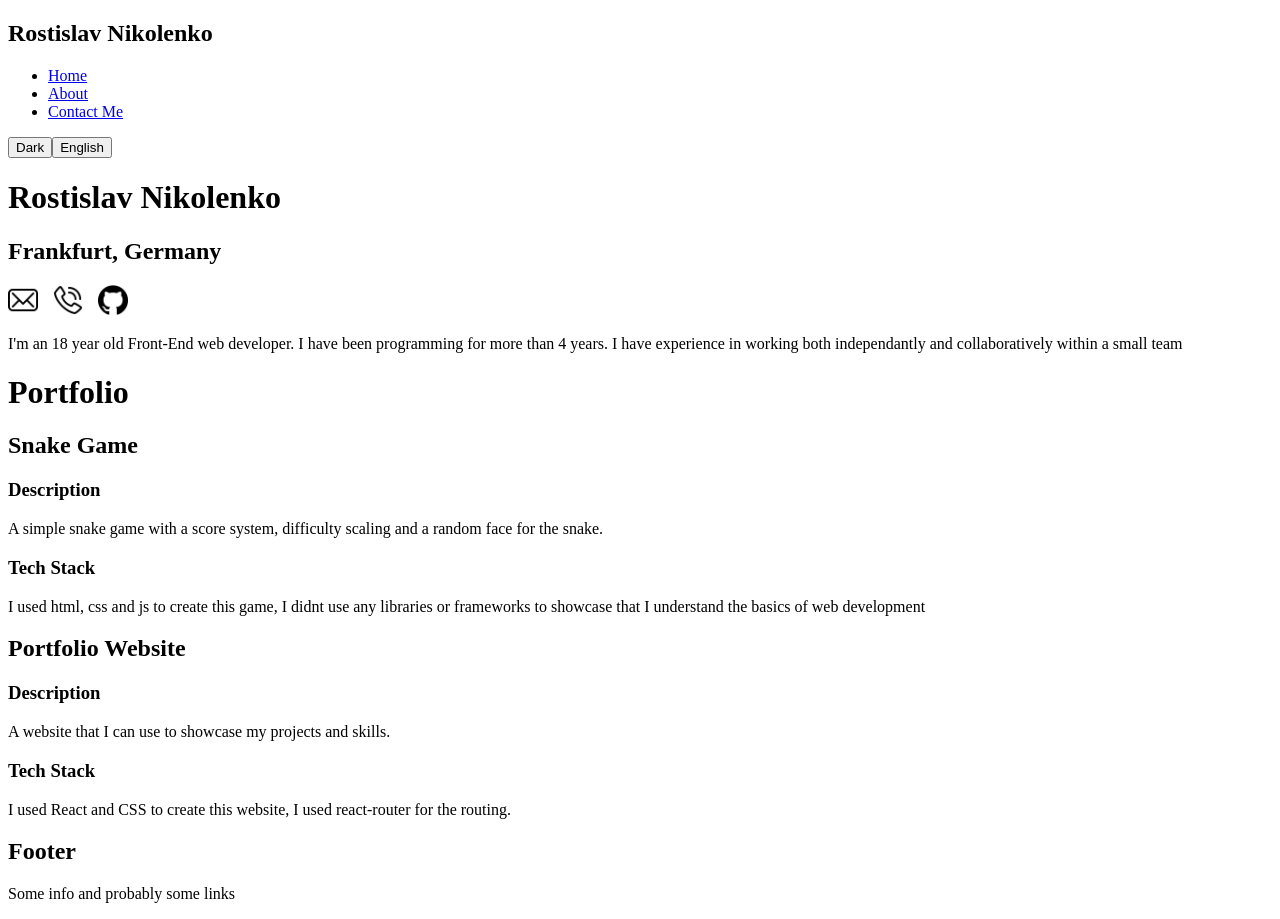
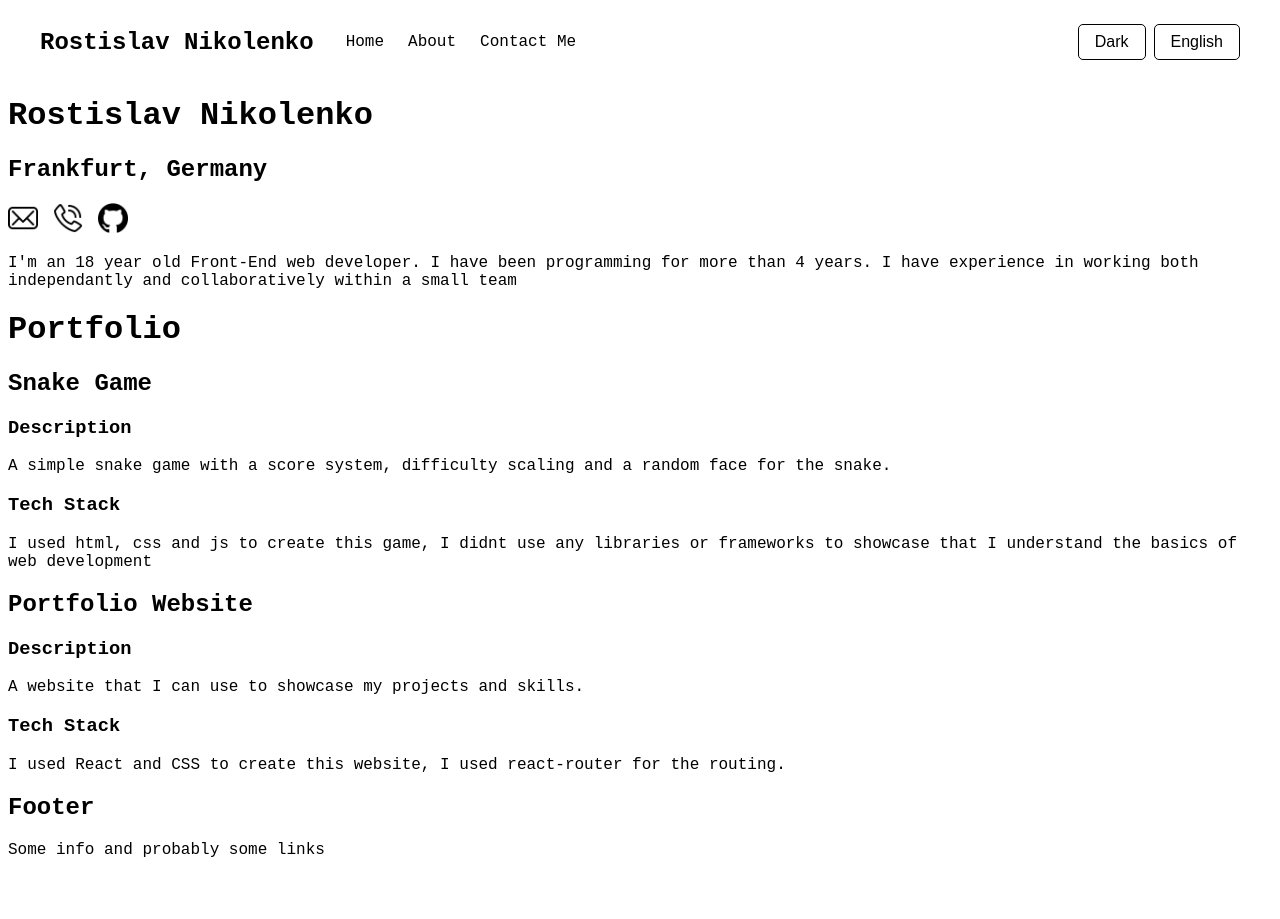
Before and after one commit to NikolenkoRostislav/portfolio, a React (Vite) app: page / in a window 1280 px wide. After the commit the page ends 875 px from the top, so only its background shows below. Built offline with nearby package versions, Linux system fonts and the light colour scheme.

Commit message:
Style: added basic styling for the nav

```diff
--- a/src/App.css
+++ b/src/App.css
@@ -1,5 +1,66 @@
+body {
+    font-family:'Courier New', Courier, monospace;
+}
+
 .contact-icons img {
     width: 30px;
     height: 30px;
     margin-right: 15px;
 }
+
+nav {
+    padding: 1rem 2rem;
+    display: flex;
+    justify-content: space-between;
+    align-items: center;
+}
+
+.nav-left {
+    display: flex;
+    align-items: center;
+    gap: 2rem;
+}
+
+.nav-right {
+    display: flex;
+    gap: 0.5rem;
+}
+
+nav h1 {
+    margin: 0;
+    font-size: 1.5rem;
+    font-weight: bold;
+}
+
+nav ul {
+    list-style: none;
+    display: flex;
+    gap: 1.5rem;
+    padding: 0;
+    margin: 0;
+}
+
+nav ul li a {
+    text-decoration: none;
+    color: inherit;
+    font-weight: 500;
+    transition: color 0.3s ease;
+}
+
+nav ul li a:hover {
+    color: #0077cc;
+}
+
+nav button {
+    padding: 0.5rem 1rem;
+    background-color: transparent;
+    border: 1px solid currentColor;
+    border-radius: 5px;
+    cursor: pointer;
+    font-size: 1rem;
+    transition: background-color 0.3s ease;
+}
+
+nav button:hover {
+    background-color: rgba(0, 0, 0, 0.05);
+}
--- a/src/Sections/Navbar.jsx
+++ b/src/Sections/Navbar.jsx
@@ -1,42 +1,30 @@
 import { useContext } from 'react';
 import { Link } from "react-router";
-
 import { Context } from '../App.jsx';
 
 export default function Navbar() {
     const context = useContext(Context);
 
-    const links = [ //I should redo the languages implementation with i18next, this is for testing and not final
-        { nameDE: "Startseite", nameEN: "Home", link: "/"},
-        { nameDE: "Über mich", nameEN: "About", link: "/about"},
-        { nameDE: "Kontakt", nameEN: "Contact Me", link: "/contacts"},
+    const links = [
+        {name: "Home", link: "/"},
+        {name: "About", link: "/about"},
+        {name: "Contact Me", link: "/contacts"},
     ];
 
     return (
         <nav>
-            <>{context.language === "English" ? <>
+            <div className="nav-left">
                 <h1>Rostislav Nikolenko</h1>
-
                 <ul>
                     {links.map((link, index) => (
-                        <li key={index}><Link to={link.link}>{link.nameEN}</Link></li>
+                        <li key={index}><Link to={link.link}>{link.name}</Link></li>
                     ))}
                 </ul>
-
+            </div>
+            <div className="nav-right">
                 <button onClick={context.changeTheme}>{context.darkTheme ? "Dark" : "Light"}</button>
                 <button onClick={context.changeLang}>{context.language}</button>
-            </> : <>
-                <h1>Rostislav Nikolenko</h1>
-
-                <ul>
-                    {links.map((link, index) => (
-                        <li key={index}><Link to={link.link}>{link.nameDE}</Link></li>
-                    ))}
-                </ul>
-
-                <button onClick={context.changeTheme}>{context.darkTheme ? "Dunkel" : "Hell"}</button>
-                <button onClick={context.changeLang}>{context.language}</button> </>}
-            </>
+            </div>
         </nav>
     )
 }
```
